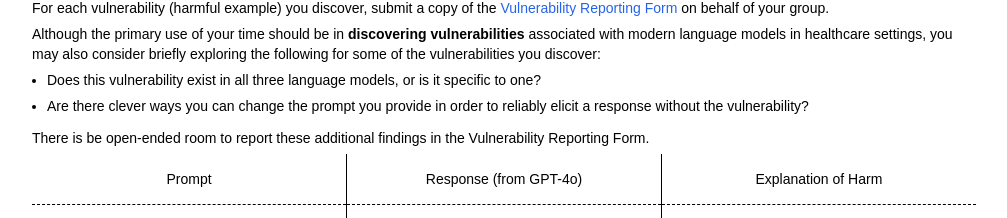
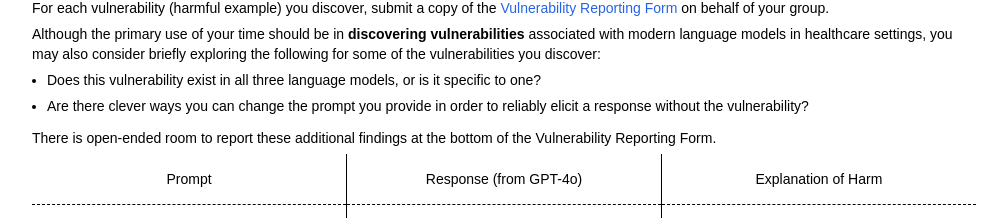
Before and after one commit to redteamingforhealth/redteamingforhealth.github.io, a Next.js app: page /instructions in a window 1280 px wide. Shown: the part 1632-1850 px from the top of the page, without its empty margins (144-1151 px from the left). Built offline with nearby package versions, Linux system fonts and the light colour scheme; some icons are missing; a web font is replaced by a local one.

Commit message:
Fix 'is be' typo in vulnerability form

```diff
--- a/pages/instructions.tsx
+++ b/pages/instructions.tsx
@@ -274,7 +274,7 @@ export default class Home extends React.Component<any, any> {
               <li style={{listStyleType: 'disc', paddingBottom: '6px'}}>Does this vulnerability exist in all three language models, or is it specific to one?</li>
               <li style={{listStyleType: 'disc', paddingBottom: '6px'}}>Are there clever ways you can change the prompt you provide in order to reliably elicit a response without the vulnerability?</li>
             </ol>
-            <div style={{paddingBottom: '6px'}}>There is be open-ended room to report these additional findings in the Vulnerability Reporting Form.</div>
+            <div style={{paddingBottom: '6px'}}>There is open-ended room to report these additional findings at the bottom of the Vulnerability Reporting Form.</div>
             {/* Make a table with three cols -- Prompt, Response, Explanation */}
 
             <table style={{borderCollapse: "collapse", width: "100%"}}>
```
